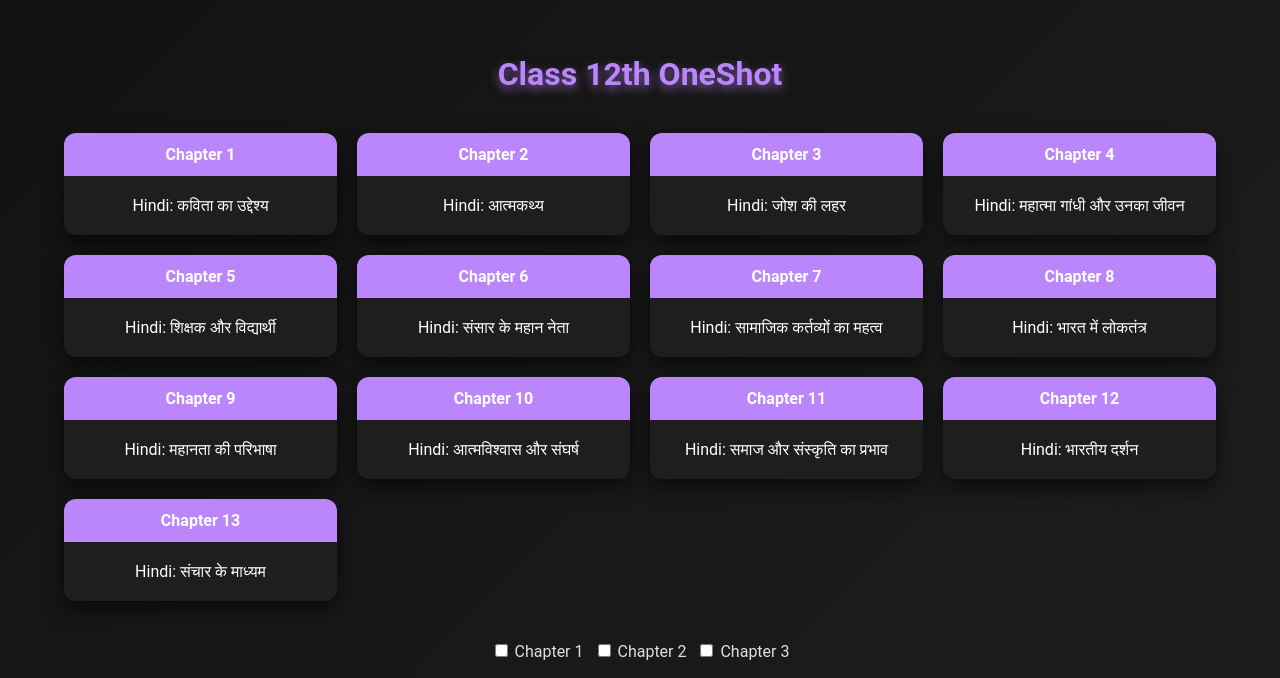
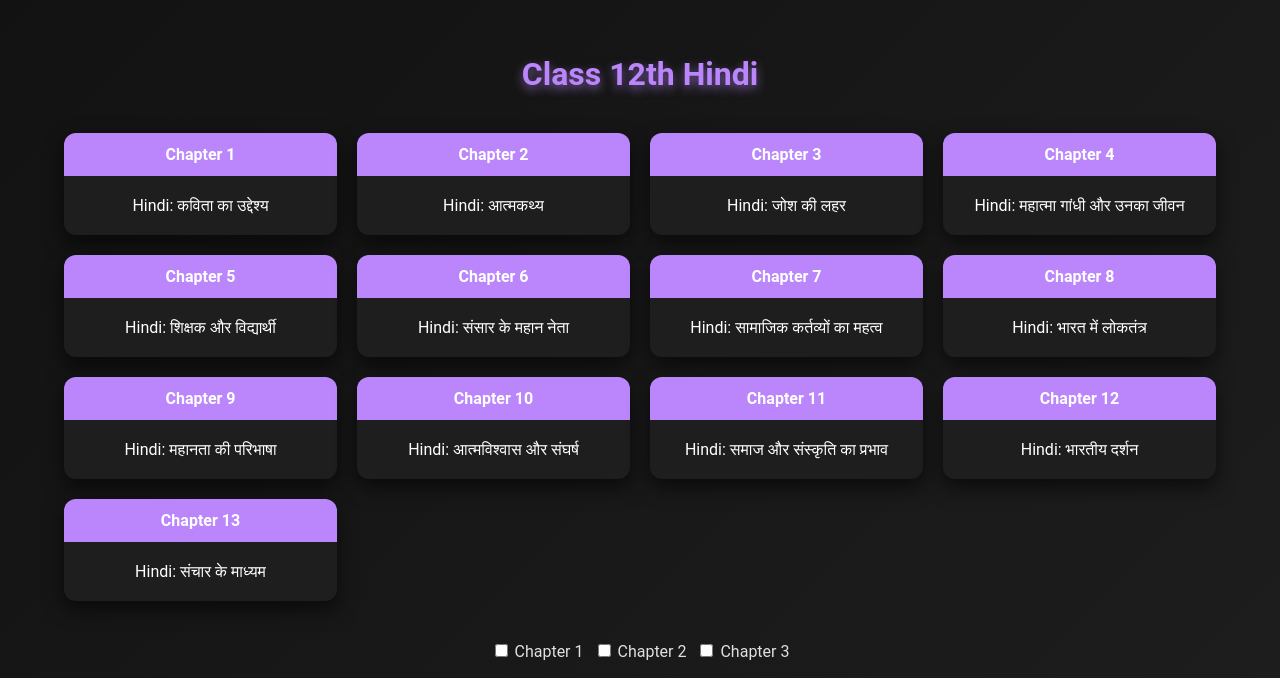
Before and after one commit to DYHARDx/BYAMN-Study, a plain HTML site: page hindi.html in a window 1280 px wide. Shown: the top 678 px of the page. Drawn offline with Linux system fonts and the light colour scheme.

Commit message:
Update hindi.html

```diff
--- a/hindi.html
+++ b/hindi.html
@@ -76,7 +76,7 @@
     </style>
 </head>
 <body>
-    <h1>Class 12th OneShot</h1>
+    <h1>Class 12th Hindi</h1>
     <div class="container">
         <!-- Hindi Timetable Cards -->
         <a href="https://example.com/chapter1" class="card" target="_blank">
```
